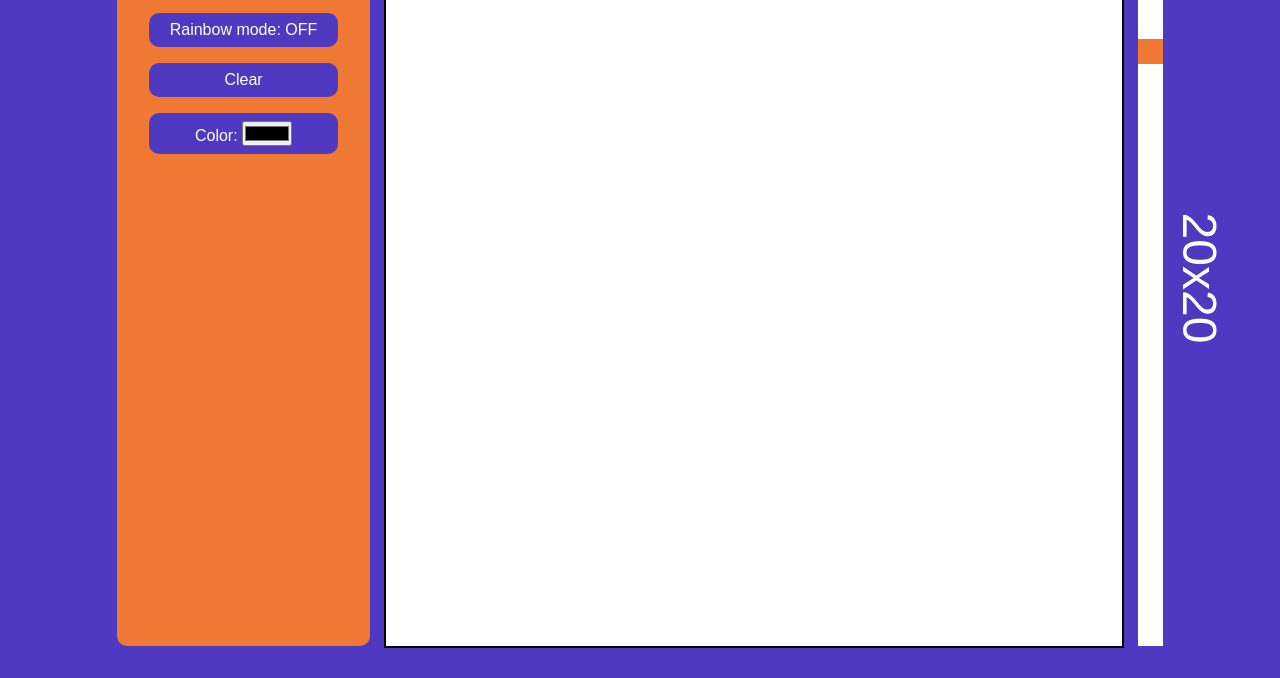
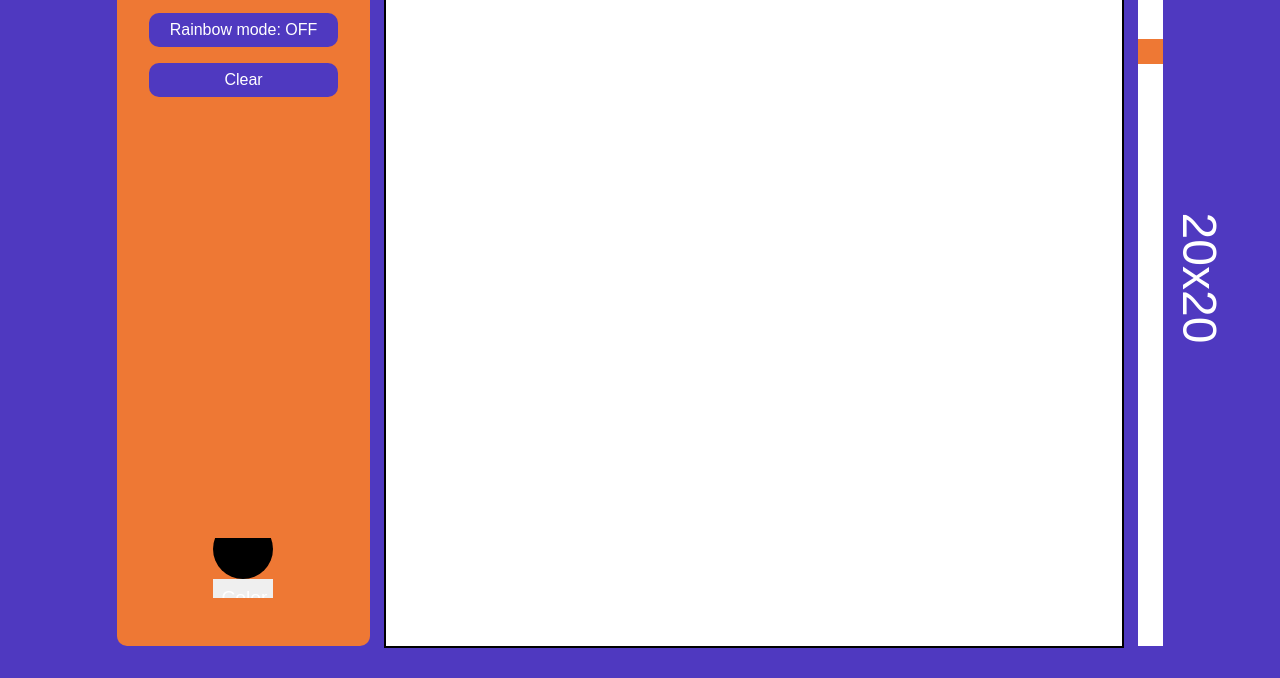
Before and after one commit to ZCAlex77/etch-a-sketch, a plain HTML site: page index.html in a window 1280 px wide. Shown: the part 122-800 px from the top of the page. Drawn offline with Linux system fonts and the light colour scheme.

Commit message:
Change color input's style

```diff
--- a/index.html
+++ b/index.html
@@ -11,8 +11,11 @@
     body{background: var(--purple); display: flex; padding: 2rem; align-items: center; justify-content: center; gap: 1rem; height: 100vh; gap: 1rem; position: relative;}
     :where(body > div){height: 100%; background: white;}
     input, button{cursor: pointer;}
-    input[type="color"]{width: 50px; height: 25px;}
-    .options{padding: 2rem; display: flex; flex-direction: column; align-items: center; border-radius: 10px; background: var(--orange); color: #fff;}
+    input[type="color"]{-webkit-appearance: none; width: 60px; height: 60px; position: absolute; bottom: 3rem; border: 0;}
+    input[type="color"]::after{content: 'Color'; color: #fff; text-align: center; display: block; font-size: 1.2rem; padding: .5rem;}
+    input[type="color"]::-webkit-color-swatch-wrapper{padding: 0; background: var(--orange);}
+    input[type="color"]::-webkit-color-swatch{border-radius: 50%; border: 0;}
+    .options{padding: 2rem; display: flex; flex-direction: column; align-items: center; border-radius: 10px; background: var(--orange); color: #fff; position: relative;}
     .options button{background: var(--purple); border-radius: 10px; padding: .5rem; border: 0; color: #fff; font-size: 1rem; margin-top: 1rem; width: 100%;}
     .options button:hover{background: #fff; color: var(--purple); outline: 2px solid var(--purple);}
     .options label{font-size: 1.2rem; margin: 1rem 0 .5rem 0;}
@@ -29,7 +32,7 @@
     <h4>By Alexandru Zmău</h4>
     <button id="rainbow">Rainbow mode: OFF</button>
     <button id="clear">Clear</button>
-    <button>Color: <input type="color" name="col" id="col" value="#000000"></button>
+    <input type="color" name="col" id="col" value="#000000">
   </div>
   <div id="container"></div>
   <div class="range">
```
